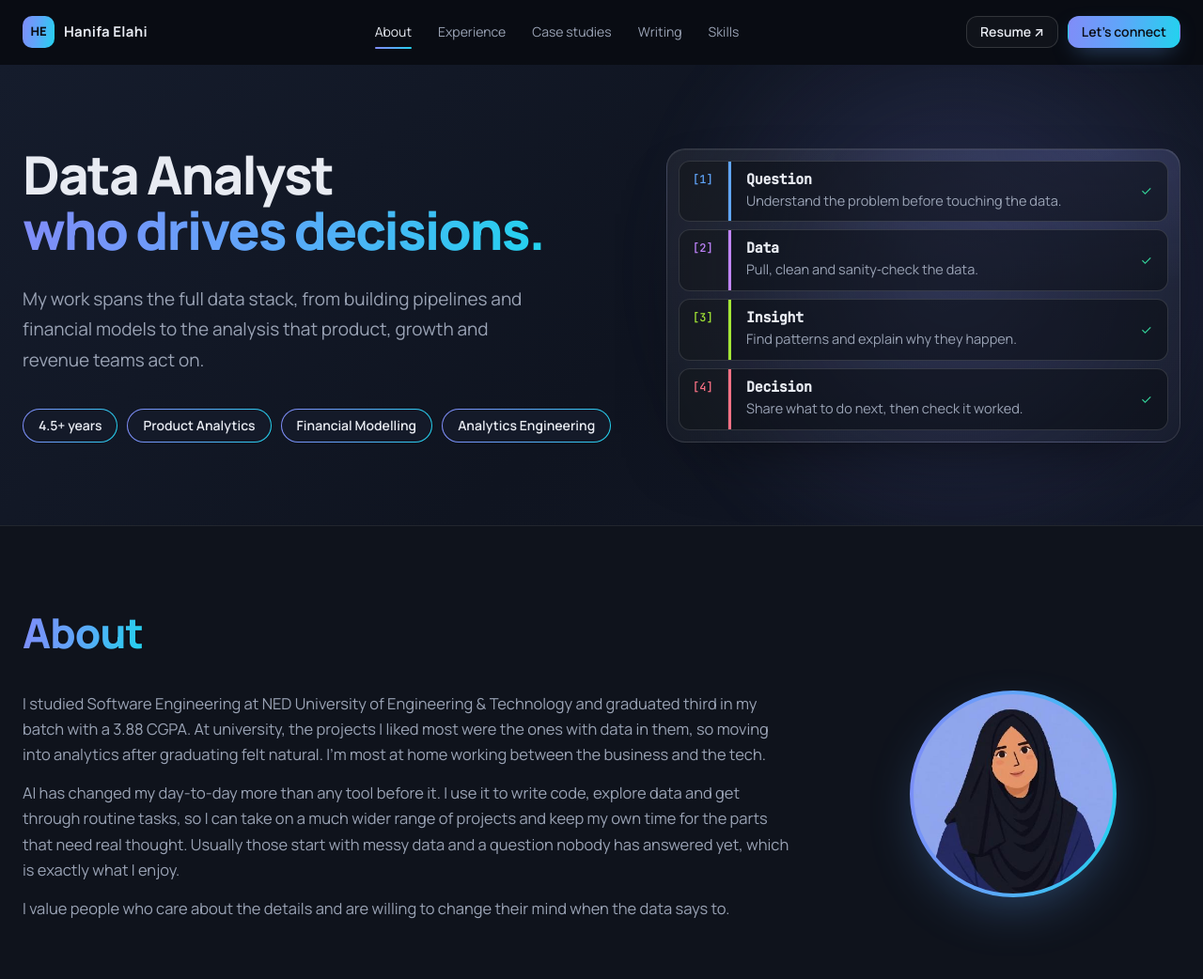
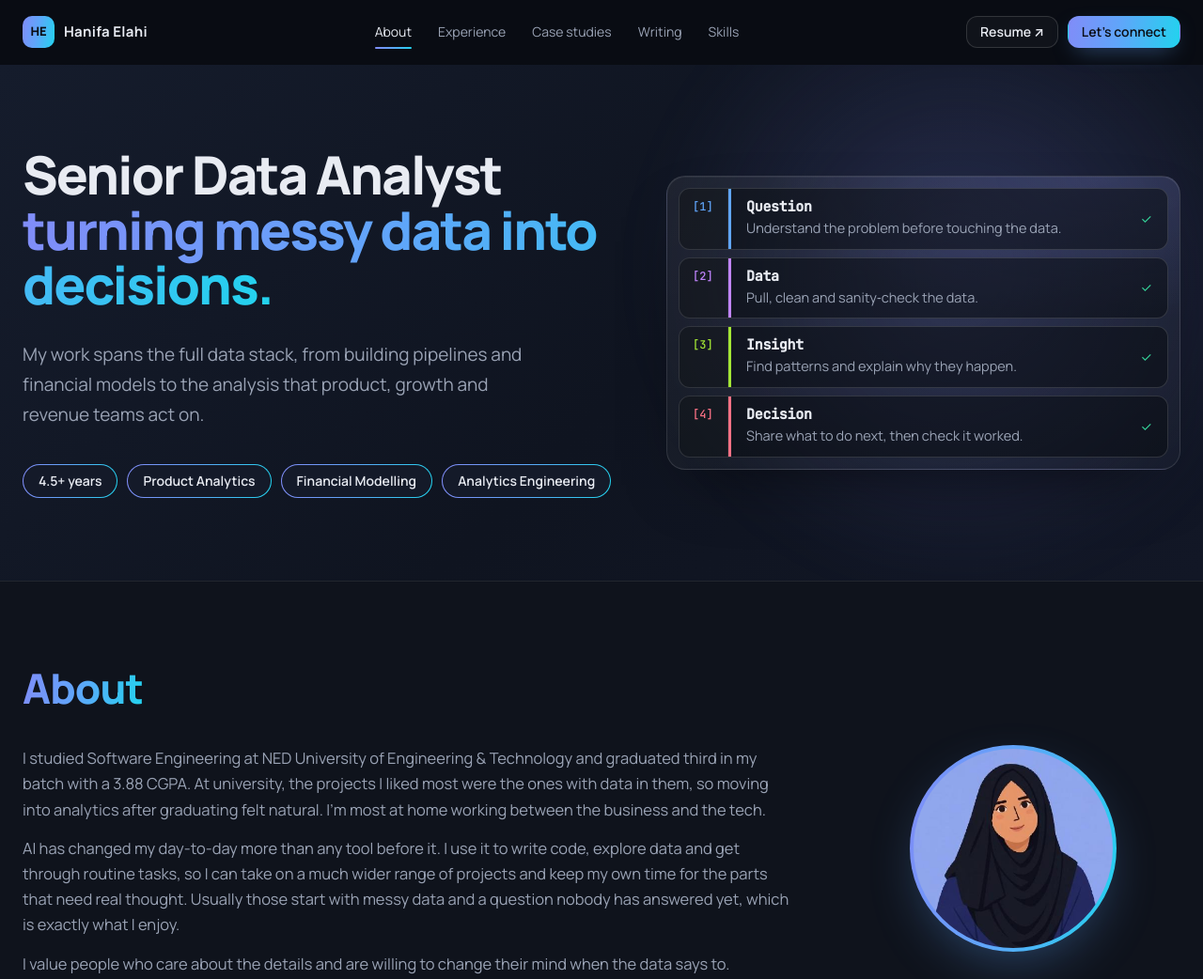
Before and after one commit to HanifaElahi/HanifaElahi.github.io, a plain HTML site: page index.html in a window 1280 px wide. Shown: the top 1042 px of the page at 94% size. Drawn offline with Linux system fonts and the light colour scheme.

Commit message:
New hero headline and preview image

```diff
--- a/index.html
+++ b/index.html
@@ -9,10 +9,10 @@
   <meta property="og:url" content="https://hanifaelahi.github.io/" />
   <meta property="og:title" content="Hanifa Elahi | Senior Data Analyst" />
   <meta property="og:description" content="Senior Data Analyst in Karachi working across product analytics, financial modelling and analytics engineering. Case studies, experience and writing." />
-  <meta property="og:image" content="https://hanifaelahi.github.io/assets/og-image.jpg?v=2" />
+  <meta property="og:image" content="https://hanifaelahi.github.io/assets/og-image.jpg?v=3" />
   <meta property="og:image:width" content="2400" />
   <meta property="og:image:height" content="1260" />
-  <meta property="og:image:alt" content="Hanifa Elahi, Data Analyst who drives decisions" />
+  <meta property="og:image:alt" content="Hanifa Elahi, Senior Data Analyst turning messy data into decisions" />
   <meta name="twitter:card" content="summary_large_image" />
   <link rel="canonical" href="https://hanifaelahi.github.io/" />
   <script type="application/ld+json">
@@ -81,7 +81,7 @@
       <div class="container hero__grid">
         <div class="hero__copy">
           <h1 class="hero__title">
-            Data Analyst<br /><span class="gradient-text">who drives decisions.</span>
+            Senior Data Analyst<br /><span class="gradient-text">turning messy data into decisions.</span>
           </h1>
           <p class="hero__lead">
             My work spans the full data stack, from building pipelines and financial models to the analysis
```
Also changed, not shown: assets/og-image.jpg.
